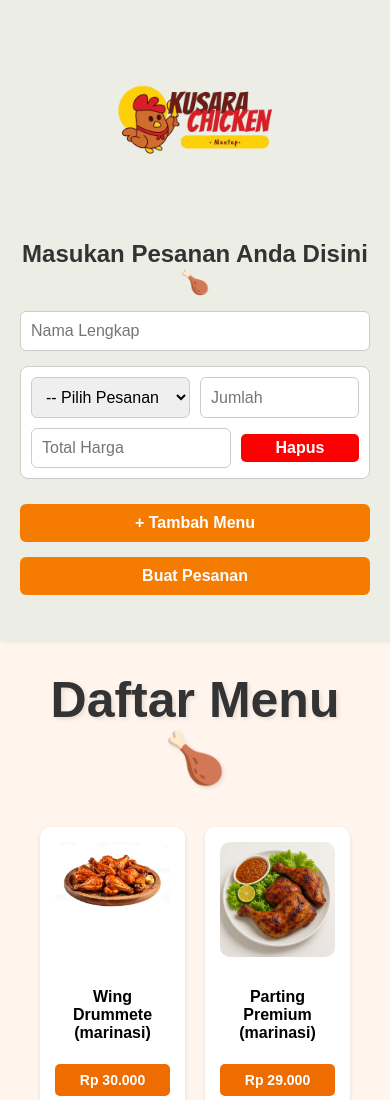
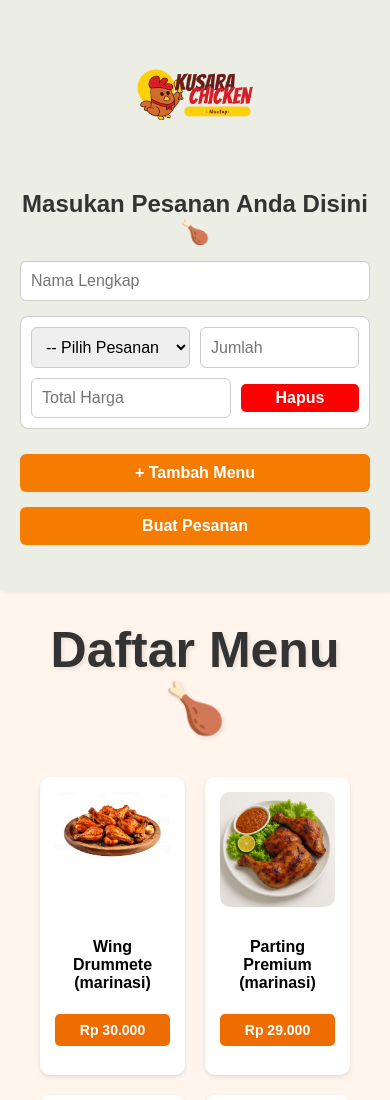
Before and after one commit to Landitify/KusaraChicken, a plain HTML site: page index.html in a window 390 px wide. Shown: the top 1100 px of the page. Drawn offline with Linux system fonts and the light colour scheme.

Commit message:
Update index.html

```diff
--- a/index.html
+++ b/index.html
@@ -148,6 +148,13 @@
       body {
         flex-direction: column;
       }
+
+      .logo {
+        width: 150px;
+        height: auto;
+        margin-bottom: 20px;
+      }
+
       .sidebar {
         width: 100%;
         height: auto;
```
